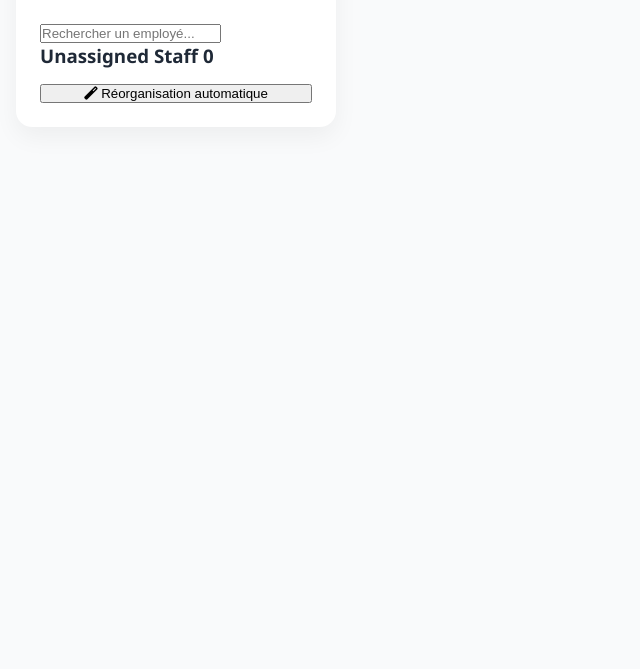
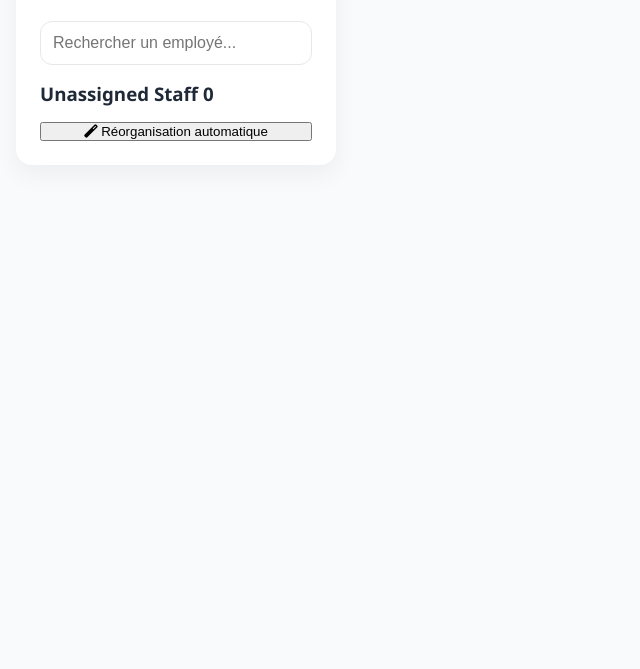
Before and after one commit to Yjaatouri/projet-worksphere-peoplemap, a plain HTML site: page index.html in a window 1280 px wide. Shown: the part 131-800 px from the top of the page, without its empty margins (0-640 px from the left). Drawn offline with Linux system fonts and the light colour scheme.

Commit message:
add search box style

```diff
--- a/index.html
+++ b/index.html
@@ -30,7 +30,7 @@
 
 
   <main class="floor-plan">
-
+    <h1>Plan d’étage</h1>
     <div class="zones-grid" id="zones-grid">
 
     </div>
--- a/style.css
+++ b/style.css
@@ -31,7 +31,7 @@
        font-weight: 600;
        }
 
-    /* Sidebar */
+
     .sidebar {
       background: white;
       border-radius: 16px;
@@ -54,3 +54,13 @@
       margin-bottom: 1.5rem;
       transition: all 0.2s;
     }
+
+    /* search box Style */
+        .search-box {
+      width: 100%;
+      padding: 0.75rem;
+      border: 1px solid var(--border);
+      border-radius: 12px;
+      margin-bottom: 1rem;
+      font-size: 1rem;
+    }
```
